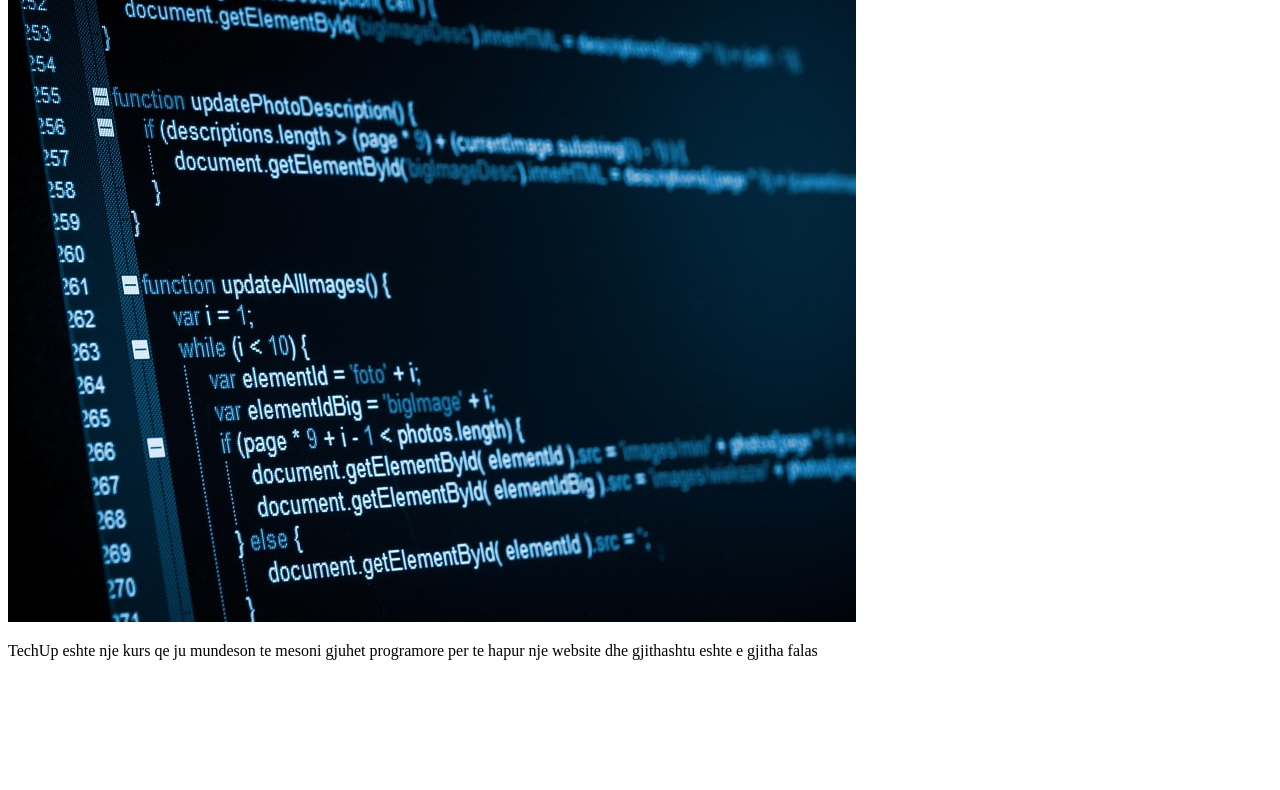
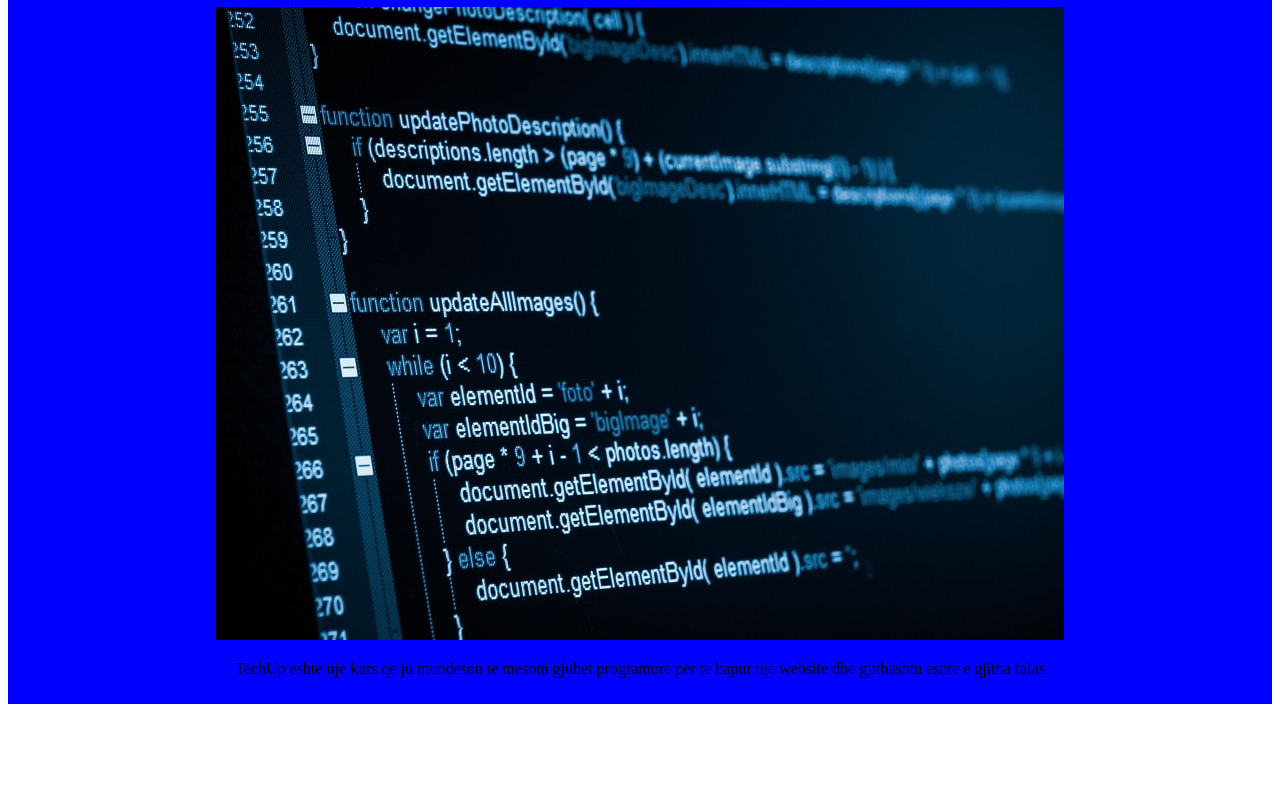
Before and after one commit to techup-group11/techgroup-11, a plain HTML site: page index.html in a window 1280 px wide. Shown: the part 91-881 px from the top of the page. Drawn offline with Linux system fonts and the light colour scheme.

Commit message:
styled heading

```diff
--- a/styling.css
+++ b/styling.css
@@ -40,6 +40,13 @@ li a:hover {
     height: 22px;
     color: #247BA0;
 }
+.heading{
+    font-size: medium;
+    background-color: blue;
+    text-align: center;
+    padding: 10px;
+
+}
 
 table {
     border-collapse: collapse;
@@ -65,12 +72,16 @@ th {
     padding: 0.5em;
     text-align: right;
 }
+
 .festa{
     color:#094074;
 }
+
 th:hover {
     background-color: aquamarine;
 }
+
+
 tr:nth-child(even){
     background-color: green;
 }
```
Also changed, not shown: index.html (+1 -1 lines). Lines whose indentation alone changed are shown as unchanged.
